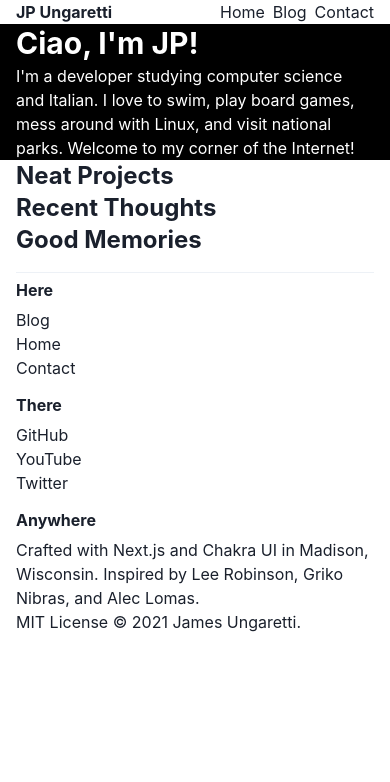
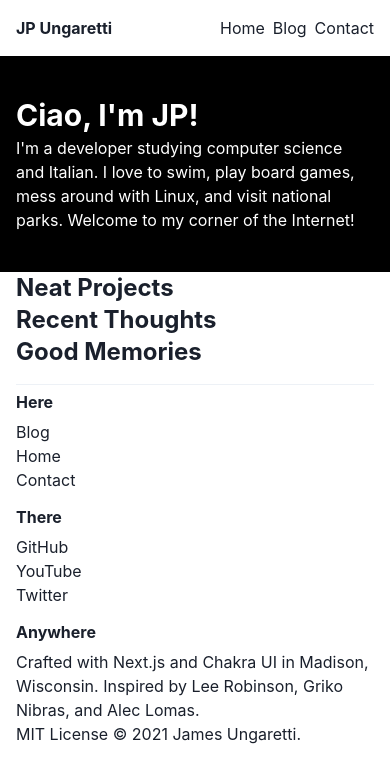
Before and after one commit to sbeczkiewicz/jungaretti.com, a Next.js app: page / in a window 390 px wide. Shown: the top 782 px of the page. Built offline with nearby package versions, Linux system fonts and the light colour scheme.

Commit message:
Add responsive style to Header and Welcome

```diff
--- a/src/components/Header.js
+++ b/src/components/Header.js
@@ -4,15 +4,17 @@ import Link from "next/link";
 export default function Header() {
   return (
     <header>
-      <Container>
+      <Container py={4} maxW="2xl">
         <Flex>
           <Text fontWeight="bold">JP Ungaretti</Text>
           <Spacer />
-          <Stack as="nav" direction="row">
-            <Link href="/">Home</Link>
-            <Link href="/blog">Blog</Link>
-            <Link href="/contact">Contact</Link>
-          </Stack>
+          <nav>
+            <Stack direction="row" spacing={[2, null, 4]}>
+              <Link href="/">Home</Link>
+              <Link href="/blog">Blog</Link>
+              <Link href="/contact">Contact</Link>
+            </Stack>
+          </nav>
         </Flex>
       </Container>
     </header>
--- a/src/components/Welcome.js
+++ b/src/components/Welcome.js
@@ -3,8 +3,8 @@ import { Box, Container, Heading } from "@chakra-ui/react";
 export default function Welcome() {
   return (
     <section>
-      <Box backgroundColor="black" color="white">
-        <Container>
+      <Box py={10} backgroundColor="black" color="white">
+        <Container maxW="2xl">
           <Heading>Ciao, I'm JP!</Heading>
           <p>
             I'm a developer studying computer science and Italian. I love to
```
